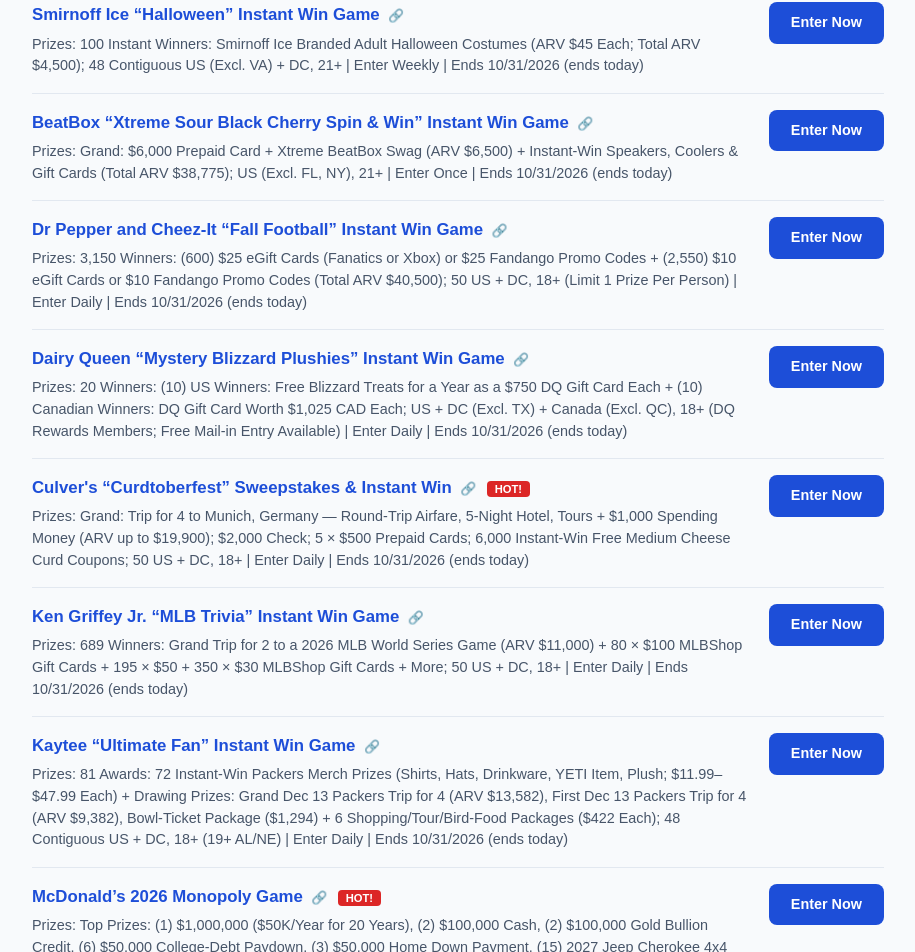
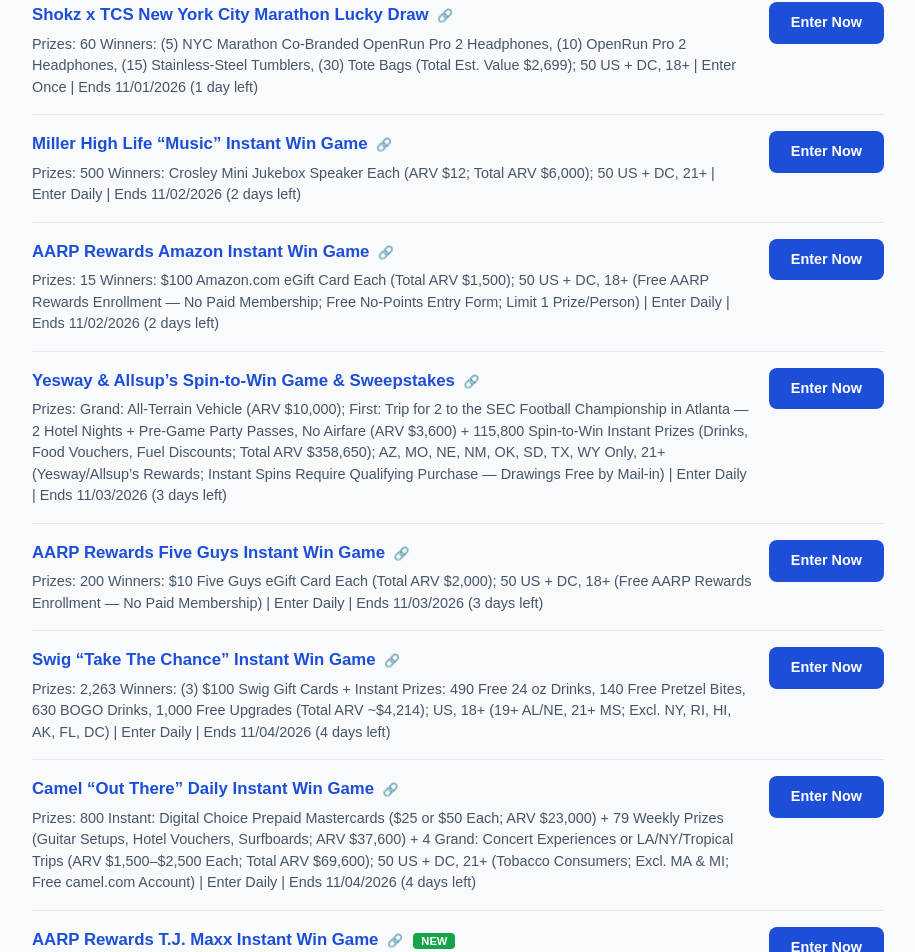
Before and after one commit to haroun26-dev/brandnewsite, a Next.js app: page / in a window 1280 px wide. Shown: the part 1429-2381 px from the top of the page, without its empty margins (182-1097 px from the left). Built offline with nearby package versions, Linux system fonts and the light colour scheme.

Commit message:
Refresh listings

```diff
--- a/app/page.tsx
+++ b/app/page.tsx
@@ -17,10 +17,10 @@ interface Listing {
   added: string; // YYYY-MM-DD — NEW badge shows when added within the last 3 days
 }
 
-// Listings verified October 31, 2026. Update this list regularly —
+// Listings verified November 1, 2026. Update this list regularly —
 // remove ended sweepstakes and add new ones by editing this file and redeploying.
 const SWEEPSTAKES: Listing[] = [
-// Listings verified October 31, 2026. Update this list regularly —
+// Listings verified November 1, 2026. Update this list regularly —
 // remove ended sweepstakes and add new ones by editing this file and redeploying.
   // ---- Instant Win Games ----
 
@@ -347,18 +347,6 @@ const SWEEPSTAKES: Listing[] = [
   },
 
   {
-    id: 244,
-    title: "Jason\u2019s Deli 50th Anniversary Instant Win Game",
-    type: "instant",
-    prizes: "Grand: 3-Night MGM Grand Las Vegas Stay + 4 United Airlines Flight Vouchers (ARV $5,400) + 100,000+ Instant Prizes: 50 \u00d7 Salad-Bar-for-a-Year ($624 Each), 100 Six Flags Ticket Pairs, 200 AMC Movie Packs, 15,000 \u00d7 $5 Rewards, Free-Food Items + Retro Prizes (Schwinn Bikes, Arcade Cabinets; Total ARV $391,413.82); 18+, Legal US Residents in States with a Jason\u2019s Deli (Free Deli Dollars Rewards Membership)",
-    frequency: "Enter Daily",
-    ends: "2026-10-31",
-    url: "https://www.jasonsdeli.com/deli-brationsweepstakes/",
-    hot: true,
-    added: "2026-10-22",
-  },
-
-  {
     id: 245,
     title: "Camel \u201cOut There\u201d Daily Instant Win Game",
     type: "instant",
@@ -419,39 +407,6 @@ const SWEEPSTAKES: Listing[] = [
   },
 
   {
-    id: 262,
-    title: "Hidden Valley \u201cSpooky Ranch Movie Adventure\u201d Instant Win Game",
-    type: "instant",
-    prizes: "100 Instant Winners: Prize Pack of $25 Fandango Gift Card + $75 Walmart Gift Card (ARV $100 Each; Total ARV $10,000); 50 US + DC, 18+",
-    frequency: "Enter Daily",
-    ends: "2026-10-31",
-    url: "https://www.hiddenvalley.com/spooky-ranch-movie-adventure",
-    added: "2026-10-23",
-  },
-
-  {
-    id: 263,
-    title: "Recreation \u201cBondi Beach\u201d Instant Win Giveaway",
-    type: "instant",
-    prizes: "10 Instant Winners: $500 Recreation Prize Pack Each (Choice of Fragrance, Skincare & Body Mists) + Every Entrant Gets 10% Off (Australian Sponsor; No Age Restriction Stated; One Entry Per Email)",
-    frequency: "Enter Once",
-    ends: "2026-10-31",
-    url: "https://recreationbeauty.com/pages/win-1-of-10-x-500-recreation-packs",
-    added: "2026-10-23",
-  },
-
-  {
-    id: 264,
-    title: "Cape Kennedy Clothing \u201cMonthly\u201d Instant Win Sweepstakes",
-    type: "instant",
-    prizes: "25 Winners Per Monthly Period: Cape Kennedy Shirt of Choice w/ Free Shipping (ARV $69.99 Each; $1,749.75 October Pool); 50 US + DC, 18+ (One Entry Per Person Per Period)",
-    frequency: "Enter Once",
-    ends: "2026-10-31",
-    url: "https://capekennedyclothing.com",
-    added: "2026-10-23",
-  },
-
-  {
     id: 273,
     title: "Jameson Irish Whiskey \u201cFirst Round on Us\u201d Instant Win Game",
     type: "instant",
@@ -460,17 +415,6 @@ const SWEEPSTAKES: Listing[] = [
     ends: "2026-11-30",
     url: "https://www.jamesonwhiskey.com/en-us/first-round-on-jameson-sweeps",
     hot: true,
-    added: "2026-10-24",
-  },
-
-  {
-    id: 274,
-    title: "Jameson Irish Whiskey \u201cFall Sports\u201d Instant Win Game",
-    type: "instant",
-    prizes: "105 Instant Winners: 13 \u00d7 $1,500 Toward Streaming Services (via PayPal/Venmo) + 92 Replica Football Jerseys ($25 Each; Total ARV $21,800); 50 US + DC, 21+ (Valid Driver\u2019s License or Gov\u2019t Photo ID)",
-    frequency: "Enter Daily",
-    ends: "2026-10-31",
-    url: "https://www.jamesonwhiskey.com/en-us/its-on",
     added: "2026-10-24",
   },
 
@@ -500,39 +444,6 @@ const SWEEPSTAKES: Listing[] = [
     added: "2026-10-25",
   },
 
-  {
-    id: 287,
-    title: "Mondel\u00e8z \u201cPack a Snacktime Friend\u201d Instant Win Game",
-    type: "instant",
-    prizes: "Grand: Trip for 4 to Winner\u2019s Choice of US Destination (ARV $15,730) + 378 Instant Prizes: 100 \u00d7 1-Year Disney+ Premium ($228 Each), 139 \u00d7 $80 Movie E-Gift Cards, 139 \u00d7 Snack Product Coupons (Up to $7; Total ARV $50,623); 50 US + DC + PR, 18+",
-    frequency: "Enter Daily",
-    ends: "2026-10-31",
-    url: "https://www.backtoschoolsnacks.com",
-    added: "2026-10-25",
-  },
-
-  {
-    id: 288,
-    title: "Smirnoff Ice \u201cHalloween\u201d Instant Win Game",
-    type: "instant",
-    prizes: "100 Instant Winners: Smirnoff Ice Branded Adult Halloween Costumes (ARV $45 Each; Total ARV $4,500); 48 Contiguous US (Excl. VA) + DC, 21+",
-    frequency: "Enter Weekly",
-    ends: "2026-10-31",
-    url: "https://www.spiritspromos.com/smirnoff-ice/halloween-sweeps",
-    added: "2026-10-25",
-  },
-
-  {
-    id: 289,
-    title: "BeatBox \u201cXtreme Sour Black Cherry Spin & Win\u201d Instant Win Game",
-    type: "instant",
-    prizes: "Grand: $6,000 Prepaid Card + Xtreme BeatBox Swag (ARV $6,500) + Instant-Win Speakers, Coolers & Gift Cards (Total ARV $38,775); US (Excl. FL, NY), 21+",
-    frequency: "Enter Once",
-    ends: "2026-10-31",
-    url: "https://witcontests.com/beatbox-xtreme-sour-black-cherry-sweepstakes-age-verification",
-    added: "2026-10-25",
-  },
-
 
   {
     id: 297,
@@ -558,28 +469,6 @@ const SWEEPSTAKES: Listing[] = [
   },
 
   {
-    id: 299,
-    title: "Dr Pepper and Cheez-It \u201cFall Football\u201d Instant Win Game",
-    type: "instant",
-    prizes: "3,150 Winners: (600) $25 eGift Cards (Fanatics or Xbox) or $25 Fandango Promo Codes + (2,550) $10 eGift Cards or $10 Fandango Promo Codes (Total ARV $40,500); 50 US + DC, 18+ (Limit 1 Prize Per Person)",
-    frequency: "Enter Daily",
-    ends: "2026-10-31",
-    url: "https://www.DrPepperCheezItGame.com",
-    added: "2026-10-26",
-  },
-
-  {
-    id: 300,
-    title: "Dairy Queen \u201cMystery Blizzard Plushies\u201d Instant Win Game",
-    type: "instant",
-    prizes: "20 Winners: (10) US Winners: Free Blizzard Treats for a Year as a $750 DQ Gift Card Each + (10) Canadian Winners: DQ Gift Card Worth $1,025 CAD Each; US + DC (Excl. TX) + Canada (Excl. QC), 18+ (DQ Rewards Members; Free Mail-in Entry Available)",
-    frequency: "Enter Daily",
-    ends: "2026-10-31",
-    url: "https://www.dairyqueen.com/en-us/plushie-sweeps",
-    added: "2026-10-26",
-  },
-
-  {
     id: 301,
     title: "Reolink \u201cHalloween Pumpkin Smash\u201d Instant Win Game",
     type: "instant",
@@ -591,29 +480,6 @@ const SWEEPSTAKES: Listing[] = [
   },
 
   {
-    id: 309,
-    title: "Culver's \u201cCurdtoberfest\u201d Sweepstakes & Instant Win",
-    type: "instant",
-    prizes: "Grand: Trip for 4 to Munich, Germany \u2014 Round-Trip Airfare, 5-Night Hotel, Tours + $1,000 Spending Money (ARV up to $19,900); $2,000 Check; 5 \u00d7 $500 Prepaid Cards; 6,000 Instant-Win Free Medium Cheese Curd Coupons; 50 US + DC, 18+",
-    frequency: "Enter Daily",
-    ends: "2026-10-31",
-    url: "https://curdtoberfest.culvers.com",
-    hot: true,
-    added: "2026-10-27",
-  },
-
-  {
-    id: 310,
-    title: "Ken Griffey Jr. \u201cMLB Trivia\u201d Instant Win Game",
-    type: "instant",
-    prizes: "689 Winners: Grand Trip for 2 to a 2026 MLB World Series Game (ARV $11,000) + 80 \u00d7 $100 MLBShop Gift Cards + 195 \u00d7 $50 + 350 \u00d7 $30 MLBShop Gift Cards + More; 50 US + DC, 18+",
-    frequency: "Enter Daily",
-    ends: "2026-10-31",
-    url: "https://www.baseball-trivia.com",
-    added: "2026-10-27",
-  },
-
-  {
     id: 311,
     title: "Miller High Life \u201cMusic\u201d Instant Win Game",
     type: "instant",
@@ -666,17 +532,6 @@ const SWEEPSTAKES: Listing[] = [
     ends: "2026-11-01",
     url: "https://sweeps.aarp.org/",
     added: "2026-10-28",
-  },
-
-  {
-    id: 331,
-    title: "Kaytee \u201cUltimate Fan\u201d Instant Win Game",
-    type: "instant",
-    prizes: "81 Awards: 72 Instant-Win Packers Merch Prizes (Shirts, Hats, Drinkware, YETI Item, Plush; $11.99\u2013$47.99 Each) + Drawing Prizes: Grand Dec 13 Packers Trip for 4 (ARV $13,582), First Dec 13 Packers Trip for 4 (ARV $9,382), Bowl-Ticket Package ($1,294) + 6 Shopping/Tour/Bird-Food Packages ($422 Each); 48 Contiguous US + DC, 18+ (19+ AL/NE)",
-    frequency: "Enter Daily",
-    ends: "2026-10-31",
-    url: "https://www.kayteefansweeps.com",
-    added: "2026-10-29",
   },
 
   {
@@ -768,6 +623,50 @@ const SWEEPSTAKES: Listing[] = [
     added: "2026-10-31",
   },
 
+  {
+    id: 364,
+    title: "AARP Rewards Panera Bread Instant Win Game",
+    type: "instant",
+    prizes: "200 Winners: $10 Panera Bread Gift Cards Each (Total ARV $2,000); 50 US + DC, 18+ (Free AARP Rewards Enrollment \u2014 No Paid Membership; Free No-Points Entry Form; Limit 1 Prize/Person)",
+    frequency: "Enter Daily",
+    ends: "2026-11-06",
+    url: "https://sweeps.aarp.org/",
+    added: "2026-11-01",
+  },
+
+  {
+    id: 365,
+    title: "Deschutes Brewery \u201cTry One on Us\u201d Instant Win Promotion",
+    type: "instant",
+    prizes: "Up to 240 Winners: $8 via PayPal or Venmo Each (Total ARV $1,920); 21+ (AL, AR, AZ, HI, IN, KY, LA, MO, NC, OR, PA, TN, TX, UT, VA, WV Only; Valid Government Photo ID; PayPal/Venmo Account Required)",
+    frequency: "Enter Daily",
+    ends: "2027-04-30",
+    url: "https://iframe-mdm.deschutesbrewery.com/dbfboffer/",
+    added: "2026-11-01",
+  },
+
+  {
+    id: 366,
+    title: "Dos Equis \u201cSummer Fuerza Regida\u201d Instant Win + Sweepstakes",
+    type: "instant",
+    prizes: "3 Grand: Trip for 2 to a Fuerza Regida Concert \u2014 Airfare, 2 Hotel Nights, Tickets (ARV $3,000 Each) + 35 Instant: 5 Autographed Guitars ($250 Each), 10 Autographed Vinyl Albums ($20 Each), 20 Sonos Roam 2 Speakers ($150 Each; Total ARV $13,450); 50 US + DC, 21+",
+    frequency: "Enter Daily",
+    ends: "2026-12-31",
+    url: "https://www.dosequis.com/en-us/xx-sweepstakes/fuerzaregida2026/",
+    added: "2026-11-01",
+  },
+
+  {
+    id: 367,
+    title: "SaverLife \u201cScratch and Save\u201d 2026 Instant Win Game",
+    type: "instant",
+    prizes: "1,500 Instant Winners: 1,200 \u00d7 $5 PayPal Payments + 300 \u00d7 $20 PayPal Payments (Total ARV $12,000); 50 US + DC, 18+ (Free SaverLife Membership; Valid PayPal Account Required; Limit 1 Prize/Person)",
+    frequency: "Enter Weekly",
+    ends: "2027-01-05",
+    url: "https://app.saverlife.org/scratchandsaveamoe20",
+    added: "2026-11-01",
+  },
+
   // ---- Sweepstakes ----
 
   {
@@ -1320,17 +1219,6 @@ const SWEEPSTAKES: Listing[] = [
     added: "2026-10-24",
   },
 
-  {
-    id: 283,
-    title: "Seagram\u2019s Escapes \u201cEscape the Bustle\u201d Sweepstakes",
-    type: "sweepstakes",
-    prizes: "25 Winners: Backyard Movie-Night Prize Packs \u2014 iLive Cinema Pop-up Movie Theatre Kit, 5\u2019 Faux Fur Bean Bag, Faux Fur Throw + Movie Time Snack Bucket (ARV $519.05 Each; Total ARV $12,976.25); 50 US, 21+",
-    frequency: "Enter Once",
-    ends: "2026-10-31",
-    url: "https://www.seagramsescapes.com/escapethebustle",
-    added: "2026-10-24",
-  },
-
 
   {
     id: 285,
@@ -1523,28 +1411,6 @@ const SWEEPSTAKES: Listing[] = [
     frequency: "Enter Once",
     ends: "2026-11-01",
     url: "https://www.audacy.com/national/contests/see-fontaines-dc-in-ireland",
-    added: "2026-10-27",
-  },
-
-  {
-    id: 315,
-    title: "Jollibee \u00d7 Forgotten Island Sweepstakes",
-    type: "sweepstakes",
-    prizes: "Grand: 5-Night Philippines Trip for 2 \u2014 Island-Hopping Tour, Massages, Scuba Diving, Kayaking + More (ARV $11,000); Plus Catalina Island, Cape Cod & National Park Trips; 50 US + DC & Canada (Excl. Quebec), 18+ (Free Jollibee Rewards Membership; Free Mail-in Entry Available)",
-    frequency: "Enter Once",
-    ends: "2026-10-31",
-    url: "https://www.jollibeefoods.com/forgotten-island-sweepstakes",
-    added: "2026-10-27",
-  },
-
-  {
-    id: 316,
-    title: "ViewSonic \u201cTrick Or Tech!\u201d Halloween Sweepstakes",
-    type: "sweepstakes",
-    prizes: "3 Winners: VX2730D-4K Gaming Monitor (ARV $449), VP2766-2K Monitor (ARV $315), VX1654 Portable Monitor (ARV $225); US + Canada, 18+ (Void in AZ, RI, Quebec)",
-    frequency: "Enter Once",
-    ends: "2026-10-31",
-    url: "https://www.viewsonic.com/us/halloween-sweepstakes",
     added: "2026-10-27",
   },
 
@@ -1697,17 +1563,6 @@ const SWEEPSTAKES: Listing[] = [
   },
 
   {
-    id: 337,
-    title: "Wairau River New Zealand Trip Sweepstakes",
-    type: "sweepstakes",
-    prizes: "1 Winner + Guest 21+: Trip for 2 to New Zealand \u2014 Round-Trip Coach Airfare, 2 Nights Blenheim + 3 Nights Auckland Hotel, $500 Travel Stipend, Wairau River Winery Tour + Lunch (ARV up to $7,000); 50 US + DC, 21+ (Valid Photo ID; Passports Required)",
-    frequency: "Enter Daily",
-    ends: "2026-10-31",
-    url: "https://www.WairauRiverNZ.com",
-    added: "2026-10-29",
-  },
-
-  {
     id: 338,
     title: "Valpak \u201c$5,000 Holiday Haul\u201d Sweepstakes",
     type: "sweepstakes",
@@ -1752,17 +1607,6 @@ const SWEEPSTAKES: Listing[] = [
   },
 
   {
-    id: 342,
-    title: "Dippin\u2019 Dots \u201cKickoff to Cool\u201d Sweepstakes",
-    type: "sweepstakes",
-    prizes: "9 Winners: Grand \u2014 25-Serving Dippin\u2019 Dots Home Delivery + Weber 22\u201d Jumbo Joe Grill, Cornhole Set, Apron, Dr Pepper Cooler, Throw Blanket, GCI Rocker + Swag Box (ARV $958.26); 3 First \u2014 Delivery + Swag (ARV $428.96 Each); 5 Runner-Up \u2014 Swag Boxes (ARV $39.39 Each; Total ARV $2,442.09); 50 US + DC, 18+",
-    frequency: "Enter Daily",
-    ends: "2026-10-31",
-    url: "https://www.dippindots.com/tailgate-sweeps/",
-    added: "2026-10-29",
-  },
-
-  {
     id: 347,
     title: "Cove Home \u201cHoliday Hosting\u201d Sweepstakes",
     type: "sweepstakes",
@@ -1808,17 +1652,6 @@ const SWEEPSTAKES: Listing[] = [
   },
 
   {
-    id: 351,
-    title: "Depend \u201cCoach Prime\u201d Sweepstakes",
-    type: "sweepstakes",
-    prizes: "101 Winners: Grand: 2-Night Trip for 2 to a Colorado Buffaloes Game in Boulder, CO \u2014 Round-Trip Airfare, Hotel, Game Tickets, Pre-Game Hospitality Passes, Meet-and-Greet with Deion Sanders + $500 Cash + (100) Depend Product Packs (Underwear, Washcloths, Socks, Boxer Briefs); US, 18+",
-    frequency: "Enter Once",
-    ends: "2026-10-31",
-    url: "https://dependsweepstakes.com",
-    added: "2026-10-30",
-  },
-
-  {
     id: 352,
     title: "SCHEELS \u201cUltimate Shopping\u201d Giveaway",
     type: "sweepstakes",
@@ -1927,6 +1760,72 @@ const SWEEPSTAKES: Listing[] = [
     ends: "2026-11-15",
     url: "https://web.witcontests.com/chiefs/sweepstakes/win/the-ultimate-kc-holiday-261001",
     added: "2026-10-31",
+  },
+
+  {
+    id: 368,
+    title: "iHeartRadio \u201cA Perfect Circle Flyaway\u201d Sweepstakes",
+    type: "sweepstakes",
+    prizes: "Grand: Trip for Winner + Guest to Honolulu, HI to See A Perfect Circle Live \u2014 Airfare, Hotel, Concert Tickets, Meet-and-Greet with Billy Howerdel + Band-Signed Guitar (ARV $3,500); US, 18+",
+    frequency: "Enter Daily",
+    ends: "2026-11-08",
+    url: "https://news.iheart.com/promotions/a-perfect-circle-flyaway-sweepstakes-1929685/",
+    added: "2026-11-01",
+  },
+
+  {
+    id: 369,
+    title: "Pittsburgh Steelers x GEICO \u201cAway We Go\u201d Sweepstakes",
+    type: "sweepstakes",
+    prizes: "2 Winners, Each + Guest: Trip to a 2026\u201327 Away Steelers Game \u2014 Round-Trip Coach Airfare for 2 (Up to $1,500), 2 Hotel Nights (ARV $600), Up to 2 Game Tickets (Up to $400), $700 Visa Gift Card, Luggage Prize Pack (ARV $270) + Autographed Jersey (ARV $350; ARV Up to $3,820 Each; $7,640 Total); US (Excl. NY & FL), 18+",
+    frequency: "Enter Once",
+    ends: "2026-11-30",
+    url: "https://steelers.formstack.com/forms/geico_away_we_go_sweepstakes",
+    added: "2026-11-01",
+  },
+
+  {
+    id: 370,
+    title: "Tatcha \u201cAdvent Calendar\u201d Sweepstakes",
+    type: "sweepstakes",
+    prizes: "5 Winners, Each: 2 Tatcha Skincare Advent Calendars \u2014 One for the Winner and One for a Friend; US, 18+ (Optional Referral Bonus Entries)",
+    frequency: "Enter Once",
+    ends: "2026-11-19",
+    url: "https://refer.tatcha.com/october2026sweepstakes",
+    added: "2026-11-01",
+  },
+
+  {
+    id: 371,
+    title: "Penguin Random House \u201cFall Into Cozy\u201d Sweepstakes",
+    type: "sweepstakes",
+    prizes: "Grand: 5 Books + MoonSleep MoonSpoon Pillow with Deep Plum Zip Cover + \u201cFallin\u2019 for Books\u201d Sweatshirt (ARV $356); 50 US + DC, 18+",
+    frequency: "Enter Once",
+    ends: "2026-11-06",
+    url: "https://sites.prh.com/fallintocozysweeps",
+    added: "2026-11-01",
+  },
+
+  {
+    id: 372,
+    title: "New Orleans Saints \u201cWay to Beach\u201d Sweepstakes",
+    type: "sweepstakes",
+    prizes: "Grand: 3-Night Trip for 2 to Pensacola or Perdido Key, FL \u2014 Hotel, $250 in Local-Restaurant Gift Cards, Boat and Trolley Tour + 2 Tickets to Saints vs. Packers in New Orleans (ARV $2,190); US, 18+",
+    frequency: "Enter Once",
+    ends: "2026-11-02",
+    url: "https://www.neworleanssaints.com/fans/contests/saints-beach-getaway-sweepstakes",
+    added: "2026-11-01",
+  },
+
+  {
+    id: 373,
+    title: "Whisky Advocate \u201cTop 20 Whisky\u201d Sweepstakes",
+    type: "sweepstakes",
+    prizes: "Grand: Top 3 Whiskies of 2026 from Whisky Advocate\u2019s Top 20 List, Including Whisky of the Year (ARV $270); Legal US, 21+",
+    frequency: "Enter Once",
+    ends: "2026-11-24",
+    url: "https://app.viralsweep.com/sweeps/full/f9764e-239365?framed=1",
+    added: "2026-11-01",
   },
 
 ];
@@ -2261,7 +2160,7 @@ export default function Home() {
         </section>
 
         <p style={{ color: "#94a3b8", fontSize: "0.8rem", marginTop: "40px", lineHeight: 1.6 }}>
-          Listings last verified October 31, 2026. Always check the official rules on
+          Listings last verified November 1, 2026. Always check the official rules on
           the sponsor&apos;s page before entering. Sweepstakes Central is not affiliated
           with the sponsors listed.
         </p>
```
